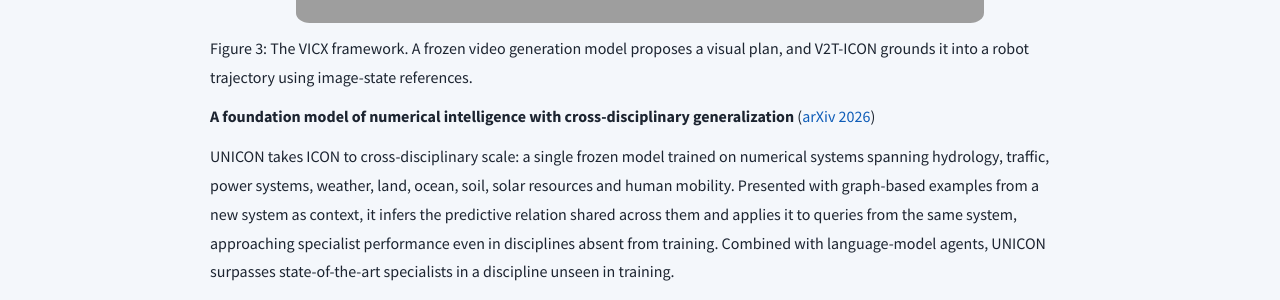
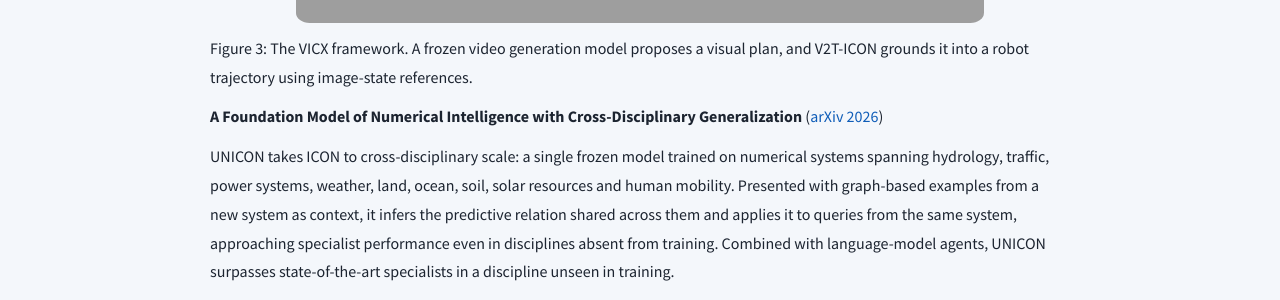
Before and after one commit to scaling-group/scaling-group.github.io, a Jekyll site: the page built from _blogs/2026-03-09-icon-overview.md, in a window 1280 px wide and 900 px high, scrolled down 3007 px. Shown: the part 243-543 px from the top of the window. Built offline with Jekyll 4.4.1, drawn with Linux system fonts in a browser that asks for light colours.

```diff
--- a/_blogs/2026-03-09-icon-overview.md
+++ b/_blogs/2026-03-09-icon-overview.md
@@ -84,7 +84,7 @@ VICX extends the ICON thread into embodied AI. A frozen video generation model p
 
 Figure 3: The VICX framework. A frozen video generation model proposes a visual plan, and V2T-ICON grounds it into a robot trajectory using image-state references.
 
-**A foundation model of numerical intelligence with cross-disciplinary generalization** ([arXiv 2026](https://arxiv.org/abs/2607.28432))
+**A Foundation Model of Numerical Intelligence with Cross-Disciplinary Generalization** ([arXiv 2026](https://arxiv.org/abs/2607.28432))
 
 UNICON takes ICON to cross-disciplinary scale: a single frozen model trained on numerical systems spanning hydrology, traffic, power systems, weather, land, ocean, soil, solar resources and human mobility. Presented with graph-based examples from a new system as context, it infers the predictive relation shared across them and applies it to queries from the same system, approaching specialist performance even in disciplines absent from training. Combined with language-model agents, UNICON surpasses state-of-the-art specialists in a discipline unseen in training.
 
--- a/_data/news.yml
+++ b/_data/news.yml
@@ -1,5 +1,5 @@
 - date: Jul 30 2026
-  headline: "Our paper [A foundation model of numerical intelligence with cross-disciplinary generalization](https://arxiv.org/abs/2607.28432) is now available on arXiv. UNICON is a single frozen model that infers system-specific predictive relations from graph-based numerical examples and approaches specialist performance across disciplines absent from training."
+  headline: "Our paper [A Foundation Model of Numerical Intelligence with Cross-Disciplinary Generalization](https://arxiv.org/abs/2607.28432) is now available on arXiv. UNICON is a single frozen model that infers system-specific predictive relations from graph-based numerical examples and approaches specialist performance across disciplines absent from training."
 
 - date: Jun 18 2026
   headline: "Our paper [Agentic Symbolic Search: Characterizing PDEs Beyond Hand-crafted Expressions, Meshes, and Neural Networks](https://arxiv.org/abs/2606.20467) is now available on arXiv."
@@ -17,7 +17,7 @@
   headline: "Our paper [Evolutionary Ensemble of Agents](https://arxiv.org/abs/2605.09018) ([GitHub](https://github.com/scaling-group/eve)) is now available on arXiv. We introduce EvE: a decentralized evolutionary ensemble of coding agents co-evolving with code repositories."
 
 - date: Apr 28 2026
-  headline: "Our paper [In-context modeling as a retrain-free paradigm for foundation models in computational science](https://arxiv.org/abs/2604.23098) is now available on arXiv."
+  headline: "Our paper [In-Context Modeling as a Retrain-Free Paradigm for Foundation Models in Computational Science](https://arxiv.org/abs/2604.23098) is now available on arXiv."
 
 - date: Apr 25 2026
   headline: "Our paper [Escher-Loop: Mutual Evolution by Closed-Loop Self-Referential Optimization](https://arxiv.org/abs/2604.23472) is now available on arXiv."
--- a/_data/publist.yml
+++ b/_data/publist.yml
@@ -1,4 +1,4 @@
-- title: "A foundation model of numerical intelligence with cross-disciplinary generalization"
+- title: "A Foundation Model of Numerical Intelligence with Cross-Disciplinary Generalization"
   image: unicon-fig1.png
   description: We introduce UNified In-Context Operator Networks (UNICON), a foundation model of numerical intelligence. Trained once on graph-based numerical systems spanning hydrology, traffic, power systems, weather, land, ocean, soil, solar resources and human mobility, the frozen model infers the predictive relation shared across contextual examples and applies it to queries from the same system, approaching specialist performance even in disciplines absent from training. Combined with language-model agents, UNICON surpasses state-of-the-art specialists in a discipline unseen in training.
   authors: "Chenghan Wu, Zongmin Yu, Liu Yang<sup>†</sup>"
@@ -55,7 +55,7 @@
   github: https://github.com/scaling-group/eve
   highlight: 1
 
-- title: "In-context modeling as a retrain-free paradigm for foundation models in computational science"
+- title: "In-Context Modeling as a Retrain-Free Paradigm for Foundation Models in Computational Science"
   image: icm-hyperelastic.png
   description: We introduce In-Context Modeling (ICM), a retrain-free paradigm that infers physical relationships directly from observational fields. Rather than encoding system-specific behavior in fixed parameters, ICM assimilates measurements as physical context and performs inference through a single forward pass. Trained in a physics-informed, label-free manner using governing equations, a single model generalizes across unseen materials, geometries, and loading conditions.
   authors: "Lingfeng Li<sup>*</sup>, Zhuoyuan Li<sup>*</sup>, Shun Li<sup>*</sup>, Kaixin Zhan, Huajian Gao<sup>†</sup>, Changqing Chen<sup>†</sup>, Liu Yang<sup>†</sup>"
```
Also changed, not shown: _blogs/2026-03-09-icon-overview-zh.md (+1 -1 lines).
